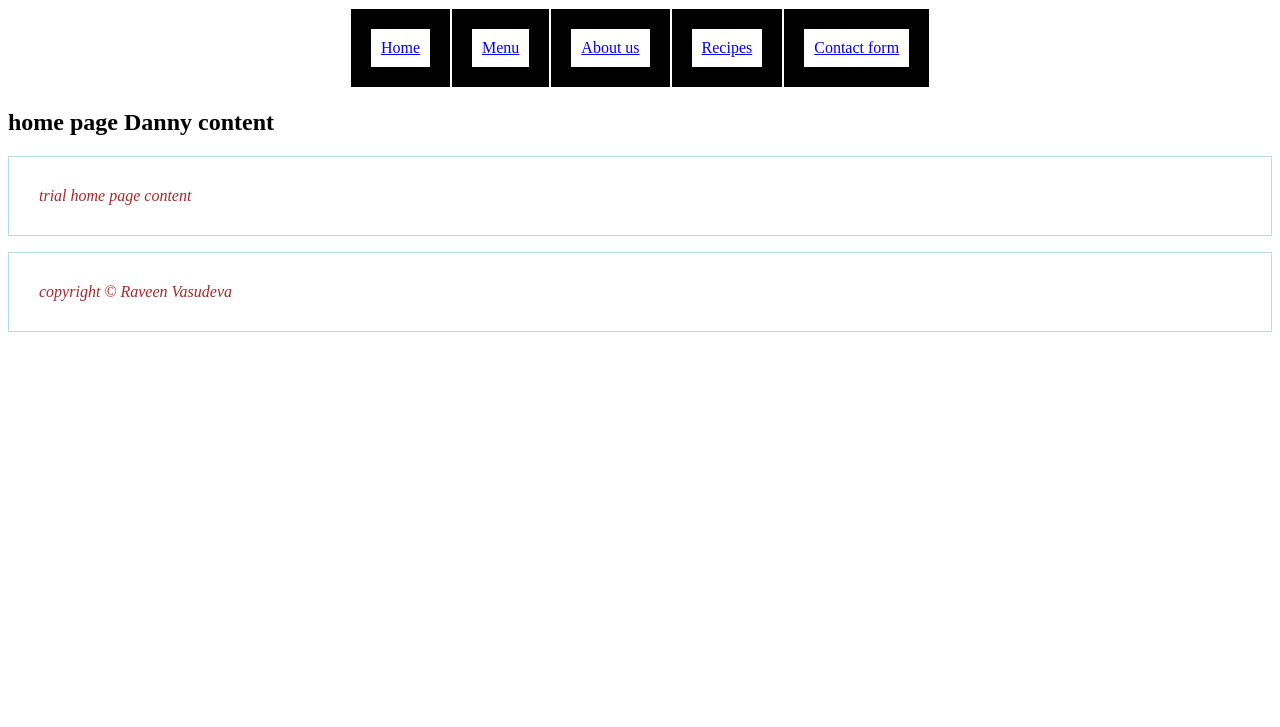
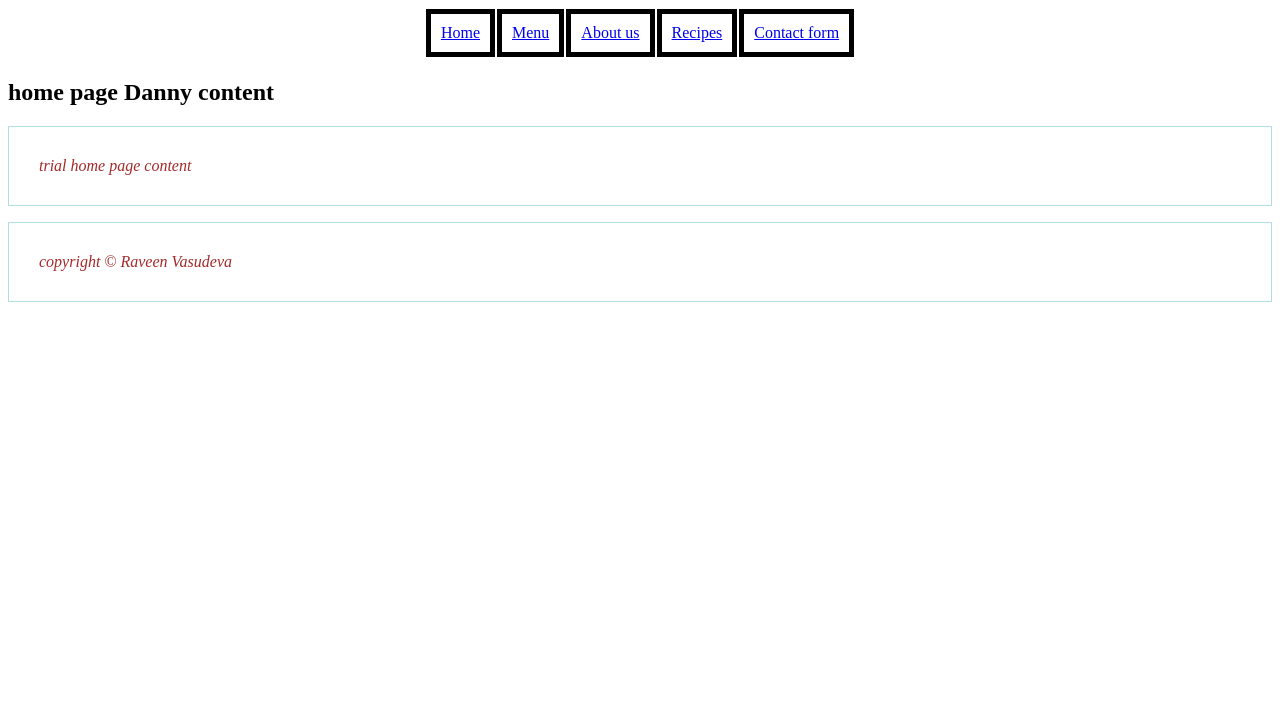
Before and after one commit to raveenvasudeva/danny-kitchen-v2, a plain HTML site: page index.htm in a window 1280 px wide. Shown: the part 73-800 px from the top of the page. Drawn offline with Linux system fonts and the light colour scheme.

Commit message:
Update style1.css

```diff
--- a/css/style1.css
+++ b/css/style1.css
@@ -17,7 +17,7 @@ p {
   td{
    /* font-size: 5vw; */
 
-   border: 20px solid;
+   border: 5px solid;
     align-content: center;
     align-items: center;
     padding:10px;
```
